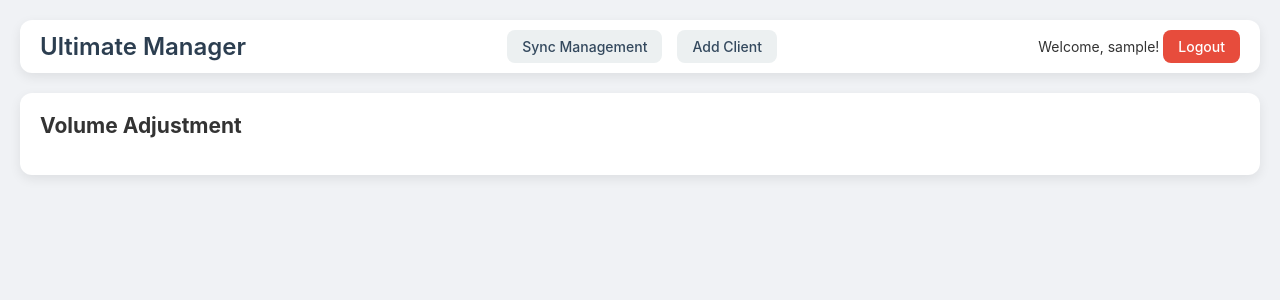
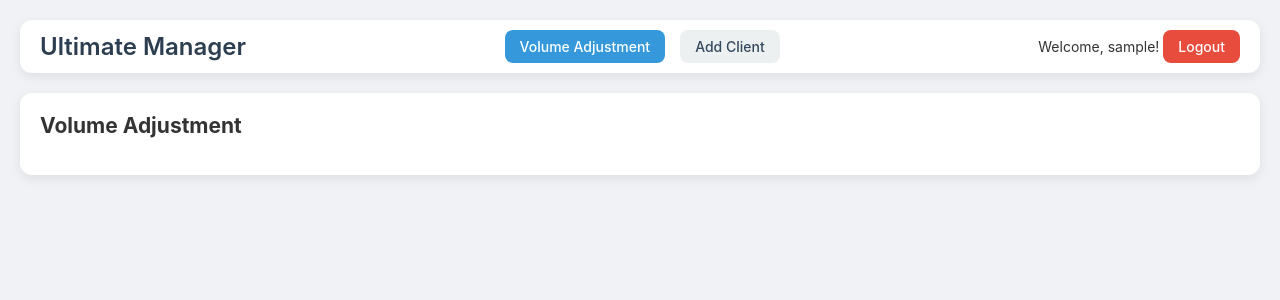
Before and after one commit to smblue07/my-sync-panel, a Flask app: page /volume_adjustment in a window 1280 px wide. Shown: the top 300 px of the page. Run offline with Flask 3, Linux system fonts and the light colour scheme; the visitor is signed in with stand-in values (Sample User, id 1); data that the repository does not hold is empty.

Commit message:
Update base.html

```diff
--- a/templates/base.html
+++ b/templates/base.html
@@ -22,7 +22,7 @@
     <header class="top-bar">
         <div class="logo">Ultimate Manager</div>
 <nav class="nav">
-    <a href="{{ url_for('sync_management') }}" class="{{ 'active' if request.endpoint == 'sync_management' else '' }}">Sync Management</a>
+    <a href="{{ url_for('volume_adjustment') }}" class="{{ 'active' if request.endpoint == 'volume_adjustment' else '' }}">Volume Adjustment</a>
     <a href="{{ url_for('add_client_page') }}" class="{{ 'active' if request.endpoint == 'add_client_page' else '' }}">Add Client</a>
 </nav>
         <div class="user-info">
```
